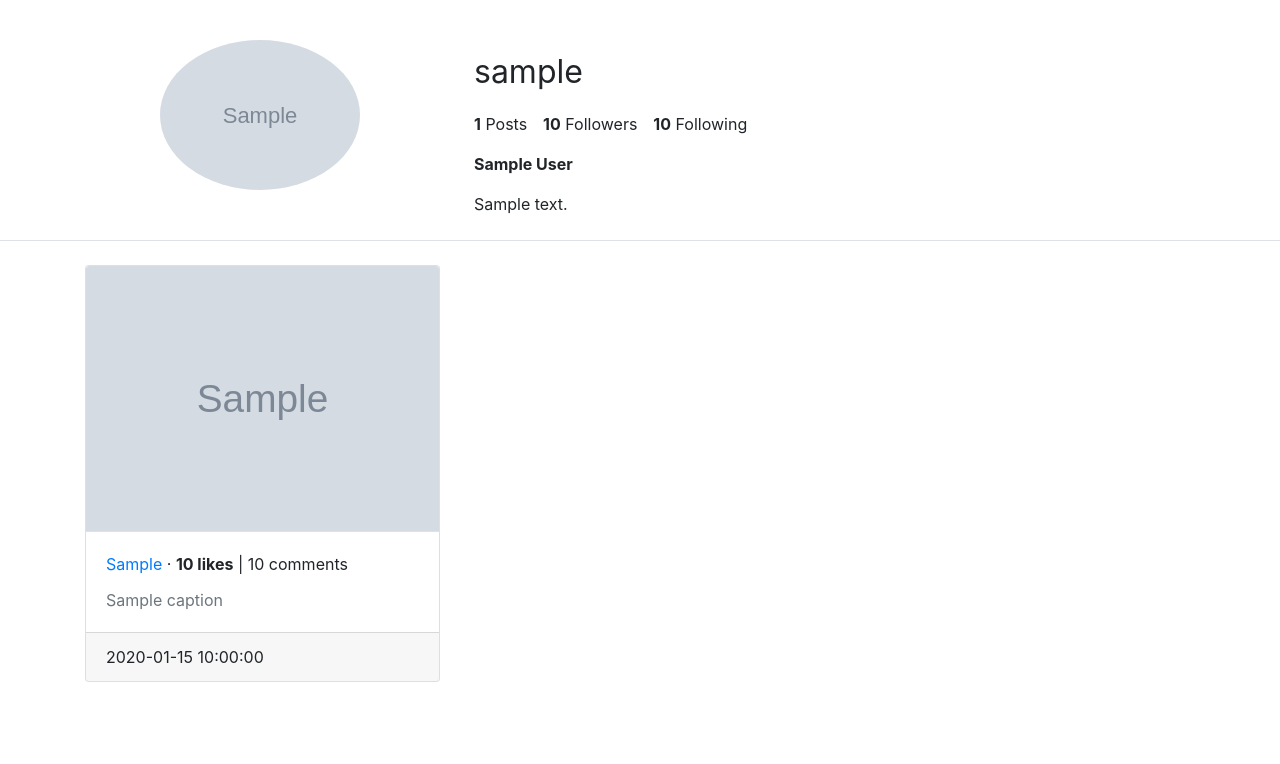
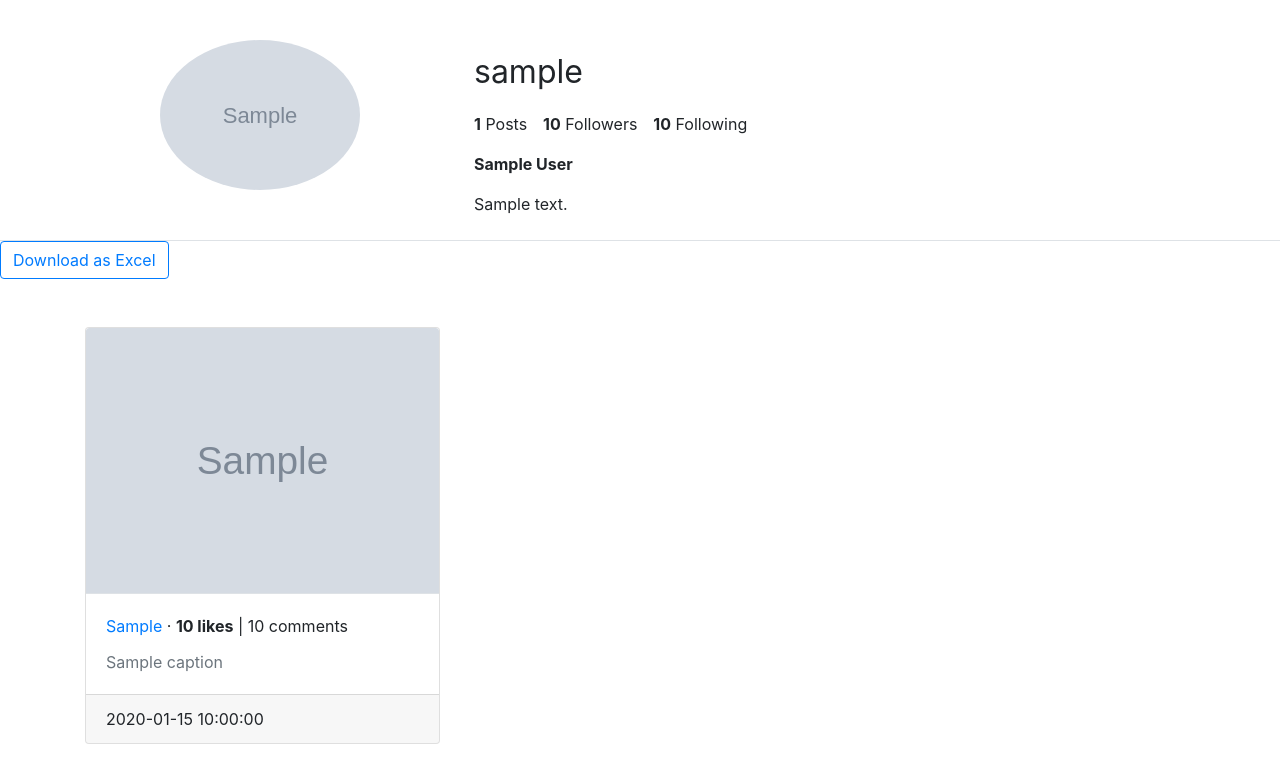
Before and after one commit to omerher/IGSort, a Flask app: template templates/posts.html in a window 1280 px wide. Shown: the part 56-820 px from the top of the page. Before the commit the page ends 738 px from the top, so only its background shows below. Run offline with Flask 2, Linux system fonts and the light colour scheme; the template is opened without the code that fills it: most values are stand-ins (such as "Sample title", 1, 10 or a date in 2020); grey boxes marked "Sample" are stand-in pictures; some libraries are stand-ins or nearby versions.

Commit message:
added download button

```diff
--- a/app.py
+++ b/app.py
@@ -1,8 +1,10 @@
 from flask import Flask, render_template, request, redirect, url_for, session, flash
 from flask_session import Session
 from redis import Redis
+import flask_excel as excel
 import utils
 import time
+from datetime import datetime
 
 app = Flask(__name__)
 app.secret_key = '1234'
@@ -93,5 +95,11 @@ def top_posts():
         flash("Enter a username and number of posts to start analyzing the account.")
         return redirect(url_for('index'))
 
+@app.route('/download/')
+def download_file():
+    file_name = f"{session['username']}_{datetime.utcfromtimestamp(time.time()).strftime('%Y.%m.%d - %H.%M.%S')}"
+    return excel.make_response_from_records(session['data'], 'csv', file_name=file_name)
+
 if __name__ == "__main__":
+    excel.init_excel(app)
     app.run(debug=True)
--- a/templates/posts.html
+++ b/templates/posts.html
@@ -49,7 +49,11 @@
   </div>
 </div>
 
-<!-- <div class="filters-div mt-4">
+<a class="btn btn-outline-primary" href="{{ url_for('download_file') }}" role="button">Download as Excel</a>
+
+
+<!-- Removes filter buttons for now until they are fixed
+<div class="filters-div mt-4">
   <div class="container text-center">
     <div id="filterButtons" class="btn-group btn-group-lg" role="group" aria-label="Filter buttons group">
       <button type="button" class="btn btn-primary" onclick="filterSelection('all')">All</button>
@@ -60,11 +64,12 @@
   </div>
 </div> -->
 
-<div class="container mt-4">
+<div class="container mt-5">
+
   <div class="grid">
       {% for post in data %}
 
-        <div class="grid-item card {% if loop.index == 1 %} grid-sizer {% endif %} {{ post['media_type'] }} filterDiv" style="padding: 0;">
+        <div class="grid-item card {% if loop.index == 1 %} grid-sizer {% endif %}" style="padding: 0;">
           <div class="post-thumbnail">
             <img class="card-img-top" src="{{ post['thumbnail'] }}" alt="Post thumbnail">
             <div class="post-img-cover">
@@ -76,7 +81,7 @@
 
           <div class="card-body">
             <p class="card-title">
-              <a href="{{ post['link'] }}" target="blank">{{ post["media_type"] }}</a> ·
+              <a href="{{ post['link'] }}" target="_self">{{ post["media_type"] }}</a> ·
               <strong>{{ '{:,}'.format(post["likes"]) }} likes</strong>
               {% if post["media_type"] == "Video" %}
                 ({{ '{:,}'.format(post["views"]) }} views)
```
